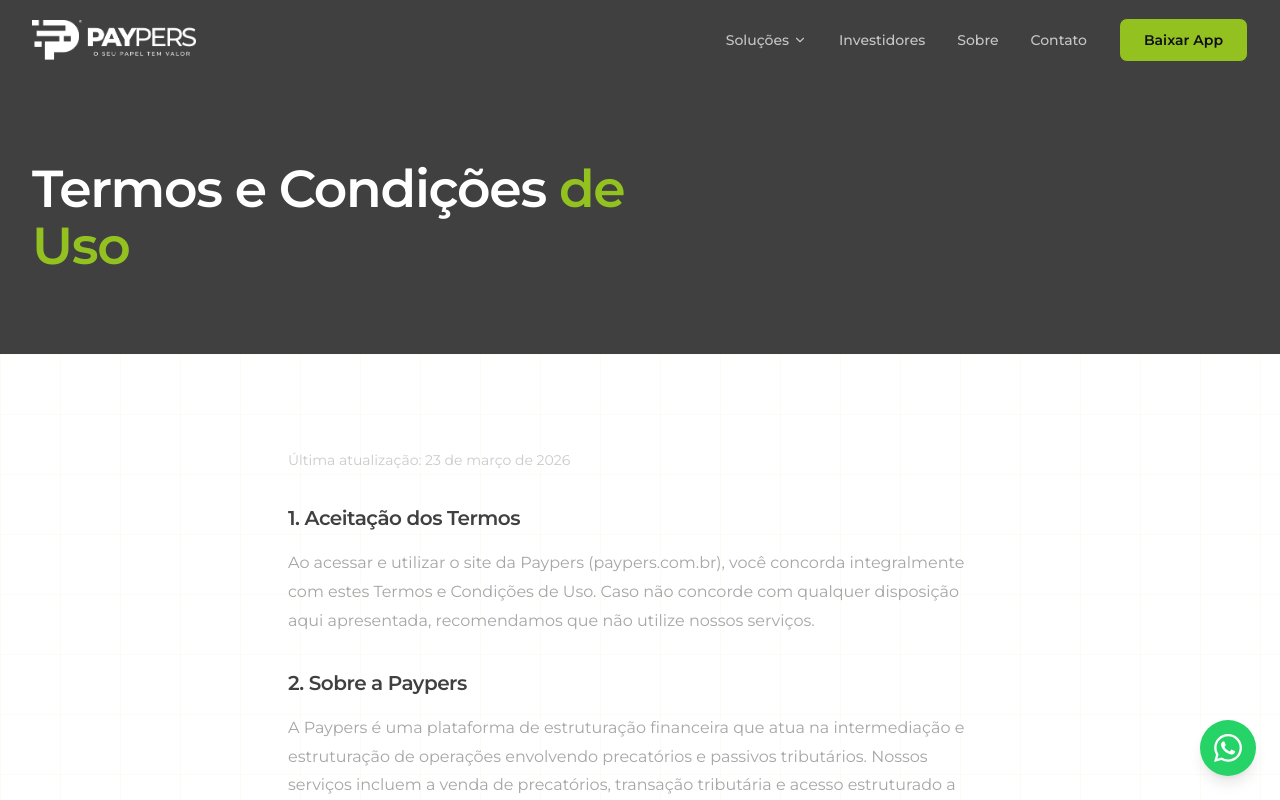
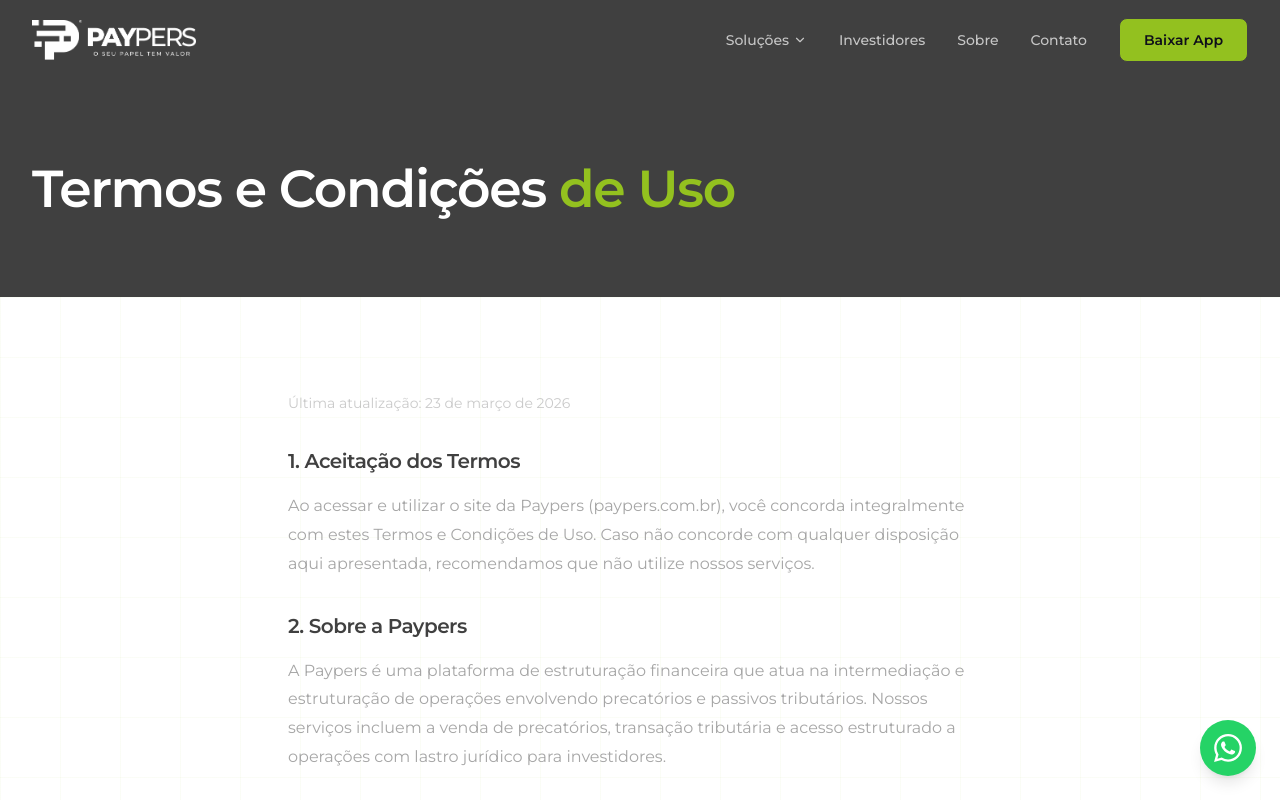
Before and after one commit to bnktec/paypers-site, a Next.js app: page /terms in a window 1280 px wide. Shown: the top 800 px of the page. Built offline with nearby package versions, Linux system fonts and the light colour scheme.

Commit message:
fix: impedir quebra de linha no h1 da pagina de termos

```diff
--- a/app/terms/page.tsx
+++ b/app/terms/page.tsx
@@ -13,8 +13,8 @@ export default function Terms() {
       <section className="relative overflow-hidden bg-secondary">
         <div className="relative z-50"><Header variant="transparent" /></div>
         <div className="container mx-auto px-4 lg:px-8 relative z-10 py-16 md:py-20">
-          <div className="max-w-[650px]">
-            <h1 className="text-white text-[36px] md:text-[52px] font-semibold leading-[1.1] tracking-tight">
+          <div>
+            <h1 className="text-white text-[36px] md:text-[52px] font-semibold leading-[1.1] tracking-tight whitespace-nowrap">
               Termos e Condições <span className="text-primary">de Uso</span>
             </h1>
           </div>
```
